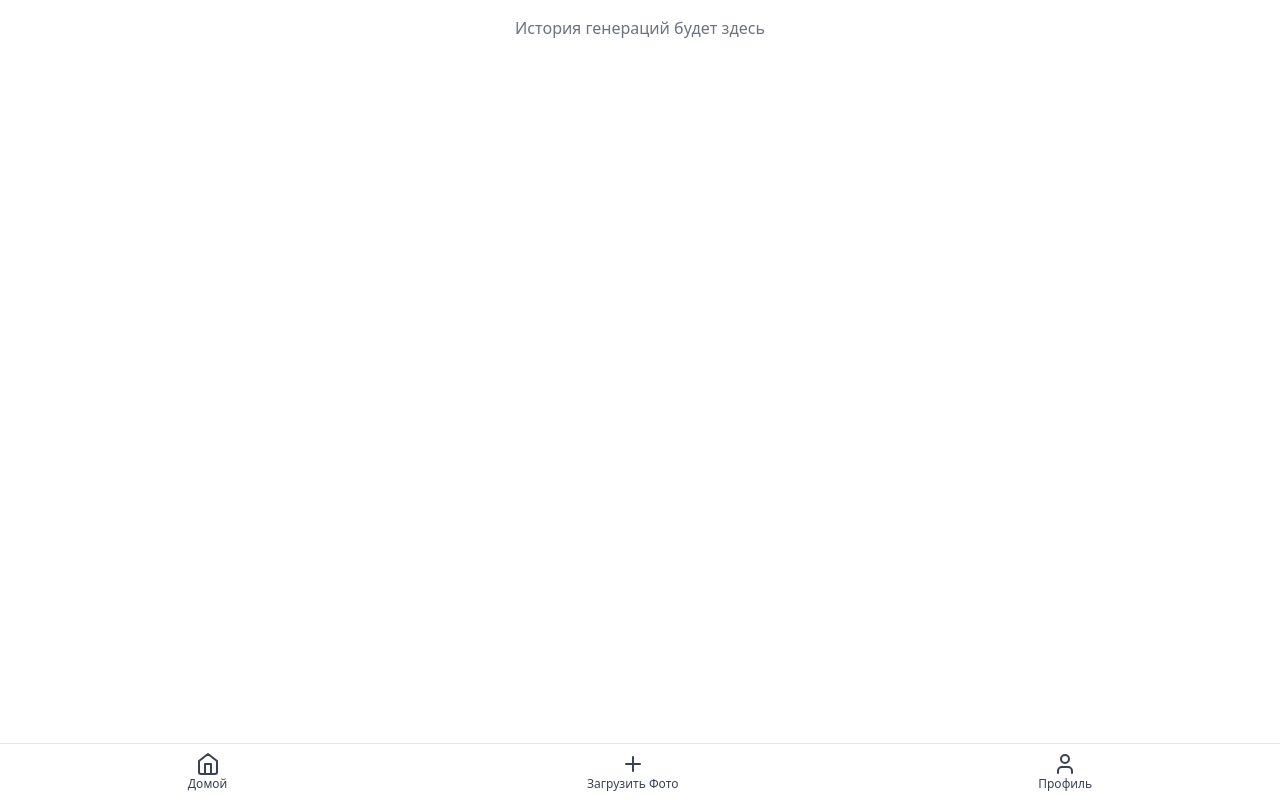
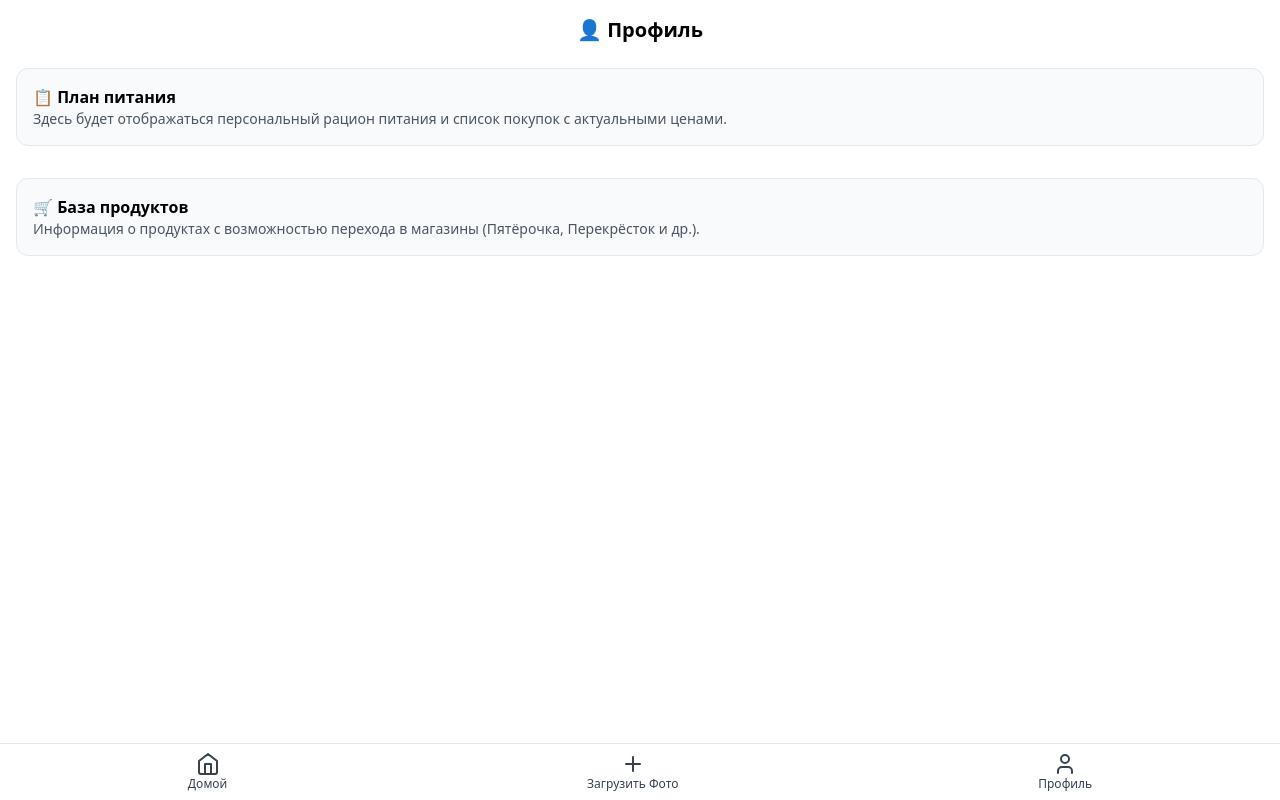
Before and after one commit to baiprog/eatvision-miniapp, a React (Vite) app: page / in a window 1280 px wide. Both pictures are taken after a click on the button "Профиль". Built offline with nearby package versions, Linux system fonts and the light colour scheme.

Commit message:
feat: добавлен профиль

```diff
--- a/src/MiniApp.jsx
+++ b/src/MiniApp.jsx
@@ -1,4 +1,7 @@
 import { useState, useRef, useEffect } from 'react';
+import ProfileView from './ProfileView';
+import { Home, Plus, User } from "lucide-react";
+
 const Button = ({ children, ...props }) => (
   <button className="px-4 py-2 bg-black text-white rounded-xl" {...props}>{children}</button>
 );
@@ -6,7 +9,6 @@ const Card = ({ children }) => (
   <div className="border border-gray-200 rounded-xl bg-gray-50 p-4 my-2">{children}</div>
 );
 const CardContent = ({ children }) => <div>{children}</div>;
-import { Home, Plus, User } from "lucide-react";
 
 export default function MiniApp() {
   const [tab, setTab] = useState("upload");
@@ -40,7 +42,7 @@ export default function MiniApp() {
         const data = await response.json();
         const text = data.choices?.[0]?.message?.content;
         setResult(text || "GPT не дал ответ 🙁");
- } catch (err) {
+      } catch (err) {
         console.error("GPT ошибка:", err);
         setResult(`❌ Ошибка при анализе изображения:\n${err.message}`);
       } finally {
@@ -104,9 +106,7 @@ export default function MiniApp() {
           </div>
         )}
 
-        {tab === "profile" && (
-          <div className="text-center text-gray-500">История генераций будет здесь</div>
-        )}
+        {tab === "profile" && <ProfileView />}
       </div>
 
       <div className="border-t p-2 flex justify-around bg-white shadow-xl">
--- /dev/null
+++ b/src/ProfileView.jsx
@@ -0,0 +1,35 @@
+import { useState } from 'react';
+
+const Card = ({ children }) => (
+  <div className="border border-gray-200 rounded-xl bg-gray-50 p-4 my-2 overflow-y-auto max-h-60">
+    {children}
+  </div>
+);
+
+const CardContent = ({ children }) => <div>{children}</div>;
+
+export default function ProfileView() {
+  const [user] = useState({ name: 'Имя пользователя', age: 25 }); // placeholder
+
+  return (
+    <div className="flex flex-col gap-4">
+      <h2 className="text-xl font-bold text-center">👤 Профиль</h2>
+      <Card>
+        <CardContent>
+          <h3 className="font-semibold">📋 План питания</h3>
+          <p className="text-sm text-gray-600">
+            Здесь будет отображаться персональный рацион питания и список покупок с актуальными ценами.
+          </p>
+        </CardContent>
+      </Card>
+      <Card>
+        <CardContent>
+          <h3 className="font-semibold">🛒 База продуктов</h3>
+          <p className="text-sm text-gray-600">
+            Информация о продуктах с возможностью перехода в магазины (Пятёрочка, Перекрёсток и др.).
+          </p>
+        </CardContent>
+      </Card>
+    </div>
+  );
+}
```
Also changed, not shown: 5 other files (tests, documents, lock files or other folders).
